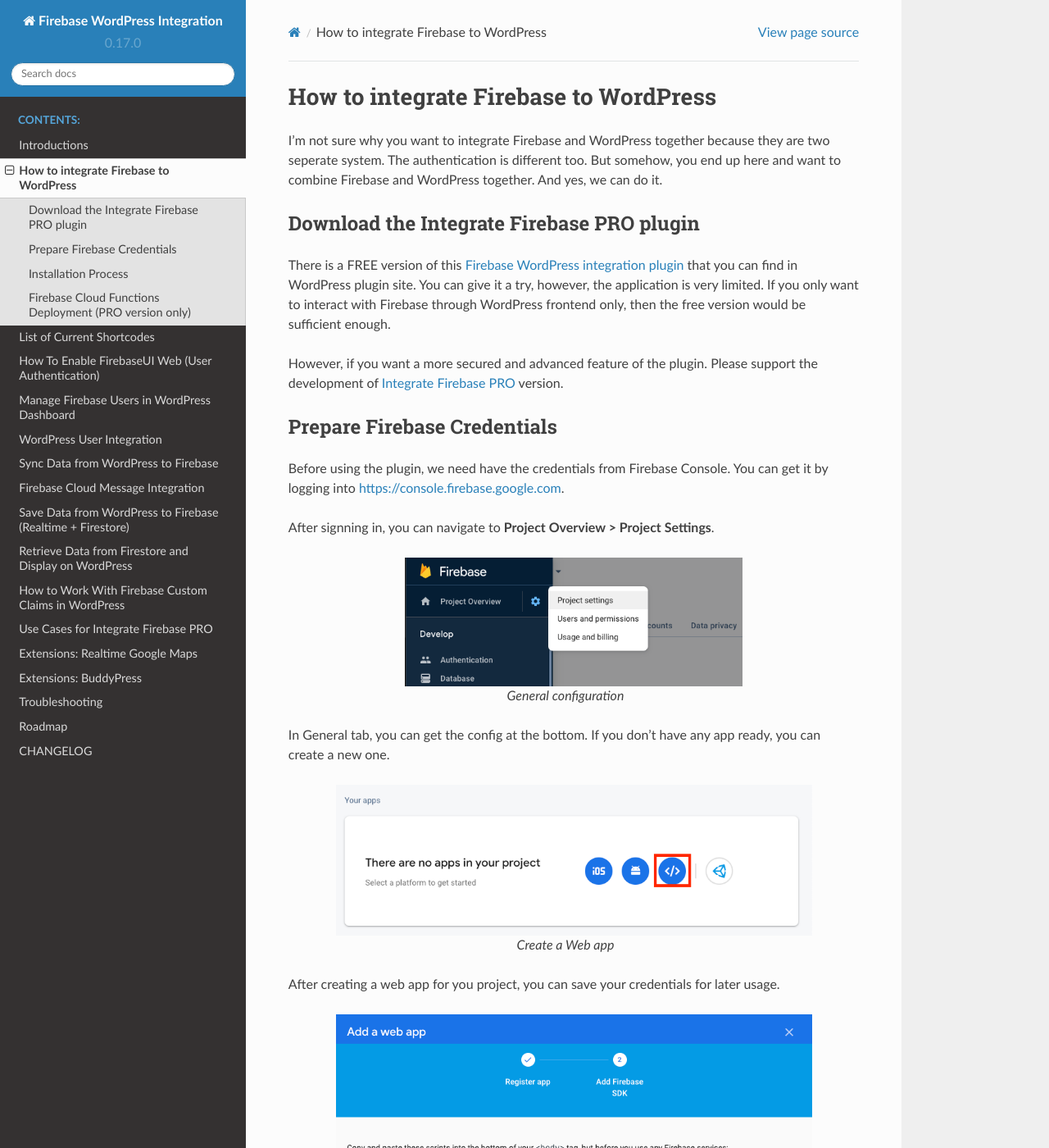
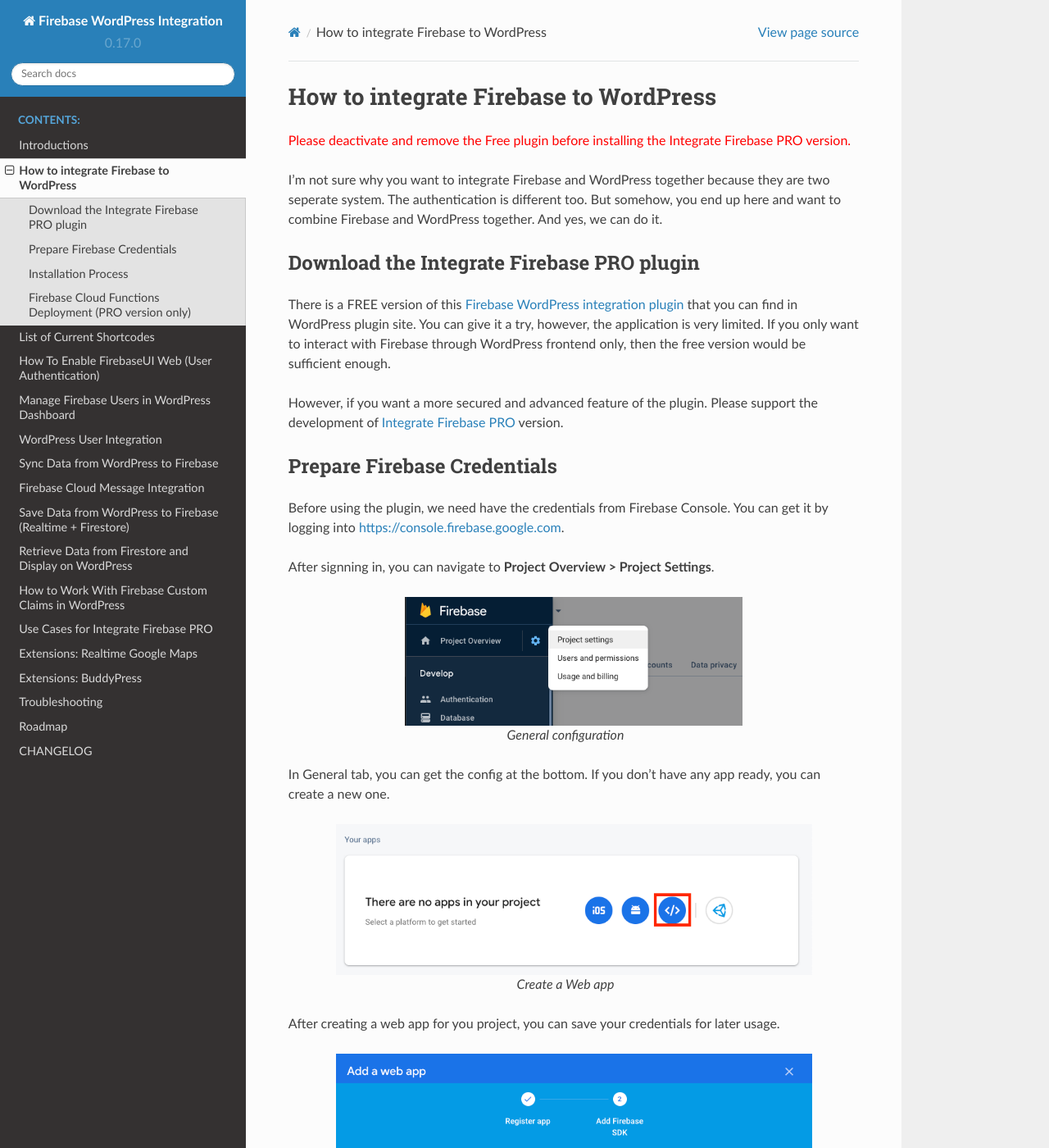
Before and after one commit to dalenguyen/firebase-wordpress-docs, a Sphinx documentation site: the page built from docs/firebase-wordpress-integration.rst, in a window 1280 px wide and 1400 px high. Shown: the whole window at 82% size. Built offline with Sphinx 7.4.7 and the Read the Docs theme 2.0.0, drawn with Linux system fonts in a browser that asks for light colours.

Commit message:
remove free version before installing pro guide

```diff
--- a/docs/firebase-wordpress-integration.rst
+++ b/docs/firebase-wordpress-integration.rst
@@ -1,5 +1,13 @@
+.. raw:: html
+
+    <style> .red {color:red} </style>
+
 How to integrate Firebase to WordPress
 =============
+
+.. role:: red
+
+:red:`Please deactivate and remove the Free plugin before installing the Integrate Firebase PRO version.`
 
 I’m not sure why you want to integrate Firebase and WordPress together because they are two seperate system. The authentication is different too. But somehow, you end up here and want to combine Firebase and WordPress together. And yes, we can do it.
 
```
Also changed, not shown: docs/wordpress-user-integration.rst (+7 -1 lines).
